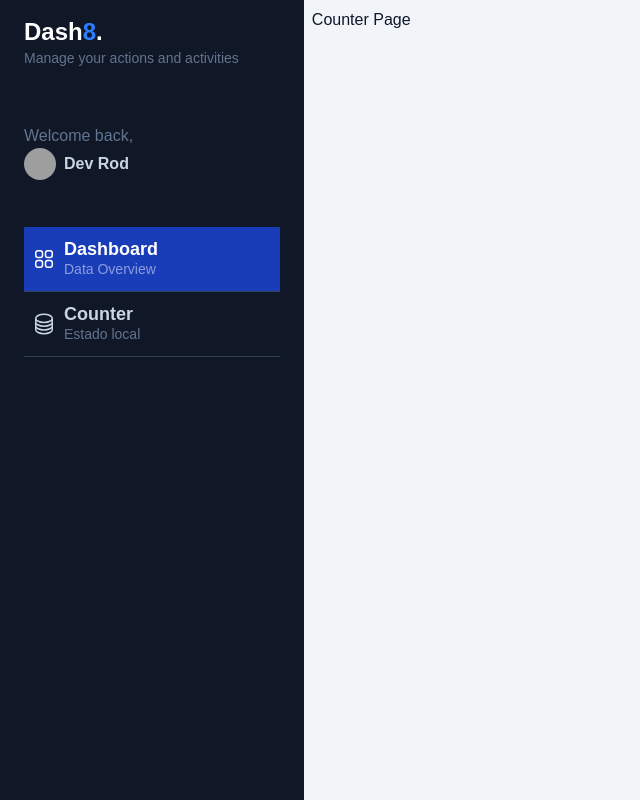
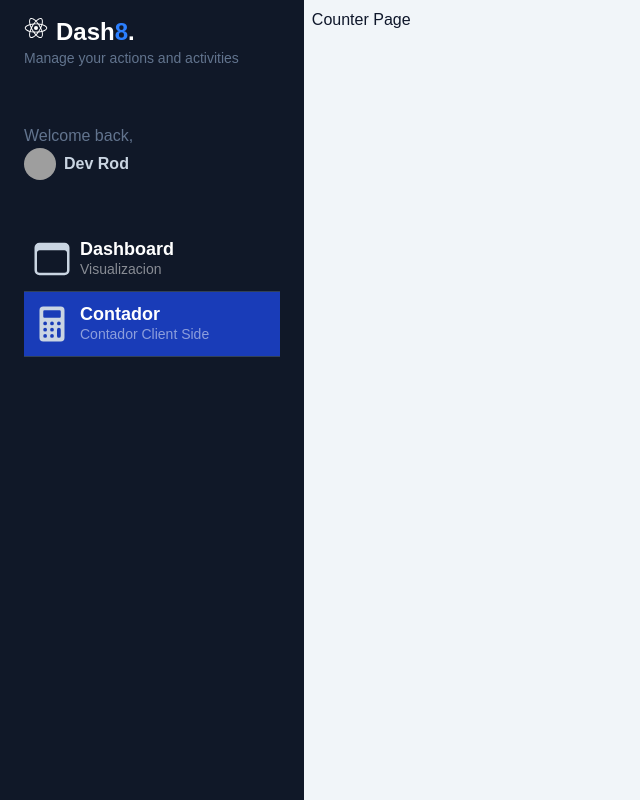
Before and after one commit to rodrigozucchini/intro-next, a Next.js app in the folder 02-dashboard/: page /dashboard/counter in a window 1280 px wide. Shown: the whole page, without its empty margins (0-640 px from the left). Built offline with nearby package versions, Linux system fonts and the light colour scheme; grey boxes are pictures that could not be loaded.

Commit message:
add icons

```diff
--- a/02-dashboard/app/components/Sidebar.tsx
+++ b/02-dashboard/app/components/Sidebar.tsx
@@ -1,6 +1,25 @@
 import Image from 'next/image'
+import { IoBrowsersOutline, IoCalculator, IoLogoReact } from 'react-icons/io5'
+import SidebarMenuItem from './SidebarMenuItem'
+
+const menuItems = [
+  {
+    path: '/dashboard/main',
+    icon: <IoBrowsersOutline size={40} />,
+    title: 'Dashboard',
+    subTitle: 'Visualizacion'
+  },
+  {
+    path: '/dashboard/counter',
+    icon: <IoCalculator size={40} />,
+    title: 'Contador',
+    subTitle: 'Contador Client Side'
+  },
+]
+
 
 export const Sidebar = () => {
+
   return (
         <div id="menu"
           style={{ width: '400px' }}
@@ -8,7 +27,10 @@
 
 
           <div id="logo" className="my-4 px-6">
-            <h1 className="text-lg md:text-2xl font-bold text-white">Dash<span className="text-blue-500">8</span>.</h1>
+            <h1 className="flex intems-center text-lg md:text-2xl font-bold text-white">
+              <IoLogoReact className='mr-2'/>
+              <span>Dash</span>
+            <span className="text-blue-500">8</span>.</h1>
             <p className="text-slate-500 text-sm">Manage your actions and activities</p>
           </div>
 
@@ -34,32 +56,11 @@
 
           <div id="nav" className="w-full px-6">
 
-
-            <a href="#" className="w-full px-2 inline-flex space-x-2 items-center border-b border-slate-700 py-3 bg-blue-800 hover:bg-white/5 transition ease-linear duration-150">
-              <div>
-                <svg xmlns="http://www.w3.org/2000/svg" fill="none" viewBox="0 0 24 24" strokeWidth="1.5" stroke="currentColor" className="w-6 h-6 text-white">
-                  <path strokeLinecap="round" strokeLinejoin="round" d="M3.75 6A2.25 2.25 0 016 3.75h2.25A2.25 2.25 0 0110.5 6v2.25a2.25 2.25 0 01-2.25 2.25H6a2.25 2.25 0 01-2.25-2.25V6zM3.75 15.75A2.25 2.25 0 016 13.5h2.25a2.25 2.25 0 012.25 2.25V18a2.25 2.25 0 01-2.25 2.25H6A2.25 2.25 0 013.75 18v-2.25zM13.5 6a2.25 2.25 0 012.25-2.25H18A2.25 2.25 0 0120.25 6v2.25A2.25 2.25 0 0118 10.5h-2.25a2.25 2.25 0 01-2.25-2.25V6zM13.5 15.75a2.25 2.25 0 012.25-2.25H18a2.25 2.25 0 012.25 2.25V18A2.25 2.25 0 0118 20.25h-2.25A2.25 2.25 0 0113.5 18v-2.25z" />
-                </svg>
-
-              </div>
-              <div className="flex flex-col">
-                <span className="text-lg font-bold leading-5 text-white">Dashboard</span>
-                <span className="text-sm text-white/50 hidden md:block">Data Overview</span>
-              </div>
-            </a>
-
-
-            <a href="#" className="w-full px-2 inline-flex space-x-2 items-center border-b border-slate-700 py-3 hover:bg-white/5 transition ease-linear duration-150">
-              <div>
-                <svg xmlns="http://www.w3.org/2000/svg" fill="none" viewBox="0 0 24 24" strokeWidth="1.5" stroke="currentColor" className="w-6 h-6">
-                  <path strokeLinecap="round" strokeLinejoin="round" d="M20.25 6.375c0 2.278-3.694 4.125-8.25 4.125S3.75 8.653 3.75 6.375m16.5 0c0-2.278-3.694-4.125-8.25-4.125S3.75 4.097 3.75 6.375m16.5 0v11.25c0 2.278-3.694 4.125-8.25 4.125s-8.25-1.847-8.25-4.125V6.375m16.5 0v3.75m-16.5-3.75v3.75m16.5 0v3.75C20.25 16.153 16.556 18 12 18s-8.25-1.847-8.25-4.125v-3.75m16.5 0c0 2.278-3.694 4.125-8.25 4.125s-8.25-1.847-8.25-4.125" />
-                </svg>
-              </div>
-              <div className="flex flex-col">
-                <span className="text-lg text-slate-300 font-bold leading-5">Counter</span>
-                <span className="text-sm text-slate-500 hidden md:block">Estado local</span>
-              </div>
-            </a>
+            {
+              menuItems.map( item => (
+              <SidebarMenuItem key={ item.path} {...item} />
+              ))
+            }
 
           </div>
         </div>
--- /dev/null
+++ b/02-dashboard/app/components/SidebarMenuItem.tsx
@@ -0,0 +1,39 @@
+'use client';
+
+import Link from "next/link";
+import { usePathname } from "next/navigation";
+import { JSX } from "react";
+
+interface Props {
+    path: string;
+    icon: JSX.Element;
+    title: string;
+    subTitle: string;
+}
+
+const SidebarMenuItem = ({path, icon, title, subTitle}: Props) => {
+
+  const currentPath = usePathname();
+
+  return (
+    <Link
+      href={path}
+      className={`
+        w-full px-2 inline-flex space-x-2 items-center border-b border-slate-700 py-3
+        hover:bg-white/5 transition ease-linear duration-150
+        ${currentPath === path ? 'bg-blue-800' : ''}
+      `}
+    >
+      <div>
+        {icon}
+      </div>
+
+      <div className="flex flex-col">
+        <span className="text-lg font-bold leading-5 text-white">{title}</span>
+        <span className="text-sm text-white/50 hidden md:block">{subTitle}</span>
+      </div>
+    </Link>
+  );
+};
+
+export default SidebarMenuItem;
--- /dev/null
+++ b/02-dashboard/app/dashboard/main/page.tsx
@@ -0,0 +1,7 @@
+export default function MainPage() {
+  return (
+    <div>
+      <h1>Hola</h1>
+    </div>
+  );
+}
--- a/02-dashboard/app/page.tsx
+++ b/02-dashboard/app/page.tsx
@@ -1,5 +1,5 @@
 import { redirect } from "next/navigation";
 
 export default function HomePage() {
-  redirect('/dashboard/counter');
+  redirect('/dashboard/main');
 }
--- a/02-dashboard/package.json
+++ b/02-dashboard/package.json
@@ -11,7 +11,8 @@
   "dependencies": {
     "next": "16.2.1",
     "react": "19.2.4",
-    "react-dom": "19.2.4"
+    "react-dom": "19.2.4",
+    "react-icons": "^5.6.0"
   },
   "devDependencies": {
     "@tailwindcss/postcss": "^4",
```
Also changed, not shown: 1 other file (tests, documents, lock files or other folders).
